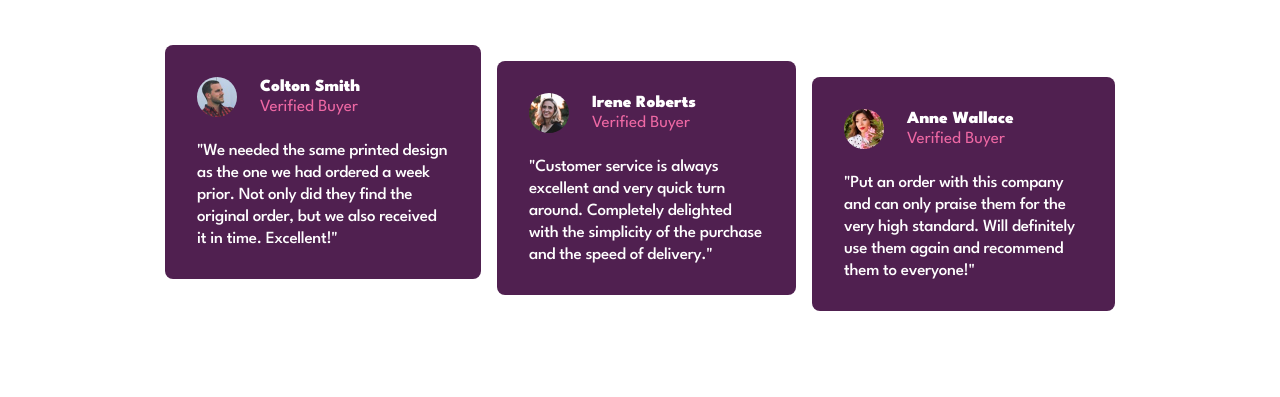
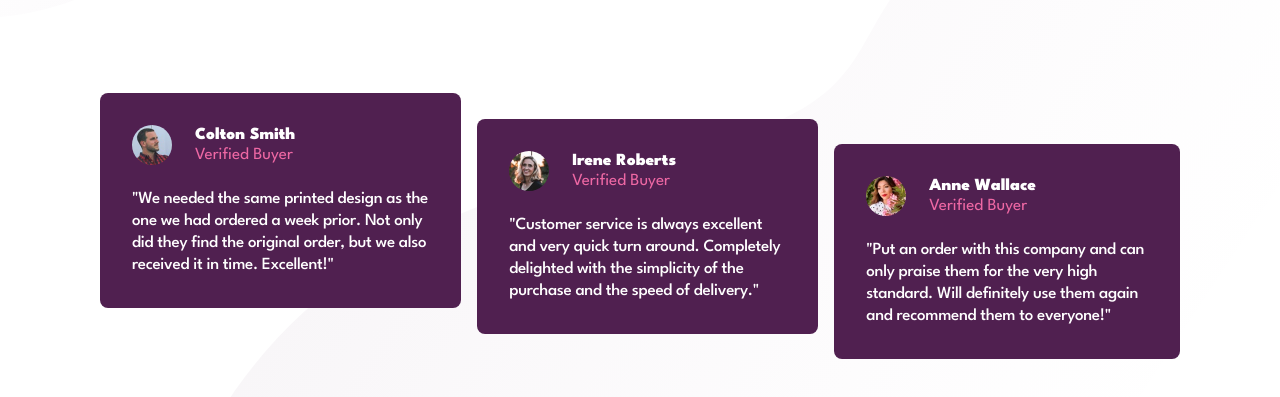
Before and after one commit to KingJosephI/social-proof-section, a plain HTML site: page index.html in a window 1280 px wide. Shown: the part 345-742 px from the top of the page. Drawn offline with Linux system fonts and the light colour scheme.

Commit message:
style: add background images to the page

```diff
--- a/style.css
+++ b/style.css
@@ -24,20 +24,34 @@ main {
   font-size: var(--size-normal);
   font-family: "League Spartan", sans-serif;
   padding: 82px 24px;
+  min-height: 100vh;
+  background-image: url("./images/bg-pattern-top-mobile.svg"), url("./images/bg-pattern-bottom-mobile.svg");
+  background-position: top left, bottom right;
+  background-repeat: no-repeat;
 
-  @media (min-width: 768px) {
-    padding: 100px 165px ;
+  @media (min-width: 1440px) {
+    padding: 100px 165px;
   }
+
+  @media (min-width: 1024px) {
+    padding: 100px;
+    background-image: url("./images/bg-pattern-top-desktop.svg"), url("./images/bg-pattern-bottom-desktop.svg");
+  }
+
 }
 
 .container {
-  @media (min-width: 768px) {
+  @media (min-width: 1024px) {
     display: flex;
     justify-content: space-between;
 
     .header,
     .rating {
       width: 50%;
+    }
+
+    .header {
+      width: 445px;
     }
   }
 }
@@ -66,7 +80,7 @@ main {
     letter-spacing: -0.63px;
   }
 
-  @media (min-width: 768px) {
+  @media (min-width: 1024px) {
     text-align: left;
 
       h1 {
@@ -98,13 +112,13 @@ main {
       font-weight: 700;
     }
 
-    @media (min-width: 768px) {
+    @media (min-width: 1024px) {
       flex-direction: row;
       height: 56px;
     }
   }
 
-  @media (min-width: 768px) {
+  @media (min-width: 1024px) {
 
     .rating__card{
       width: 445px;
@@ -131,10 +145,15 @@ main {
   gap: 16px;
   margin-top: 49px;
 
-  @media (min-width: 768px) {
+  @media (min-width: 1440px) {
+    margin-top: 71px;
+  }
+
+  @media (min-width: 1024px) {
     flex-direction: row;
     height: 266px;
   }
+
 
   .comments__card {
     font-size: 17px;
@@ -180,13 +199,16 @@ main {
 
     }
 
-    @media (min-width: 768px) {
+    @media (min-width: 1440px) {
       height: 234px;
     }
 
   }
 
-  @media (min-width: 768px) {
+  @media (min-width: 1024px) {
+    .comments__card__one {
+      align-self: start;
+    }
     .comments__card__two {
       align-self: center;
     }
```
